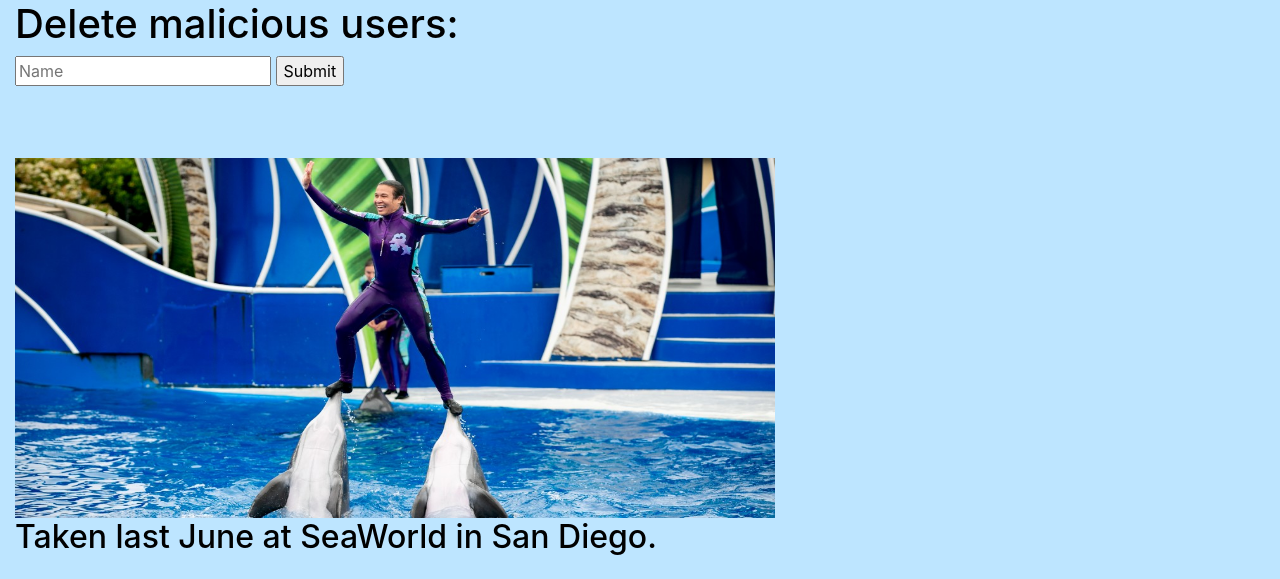
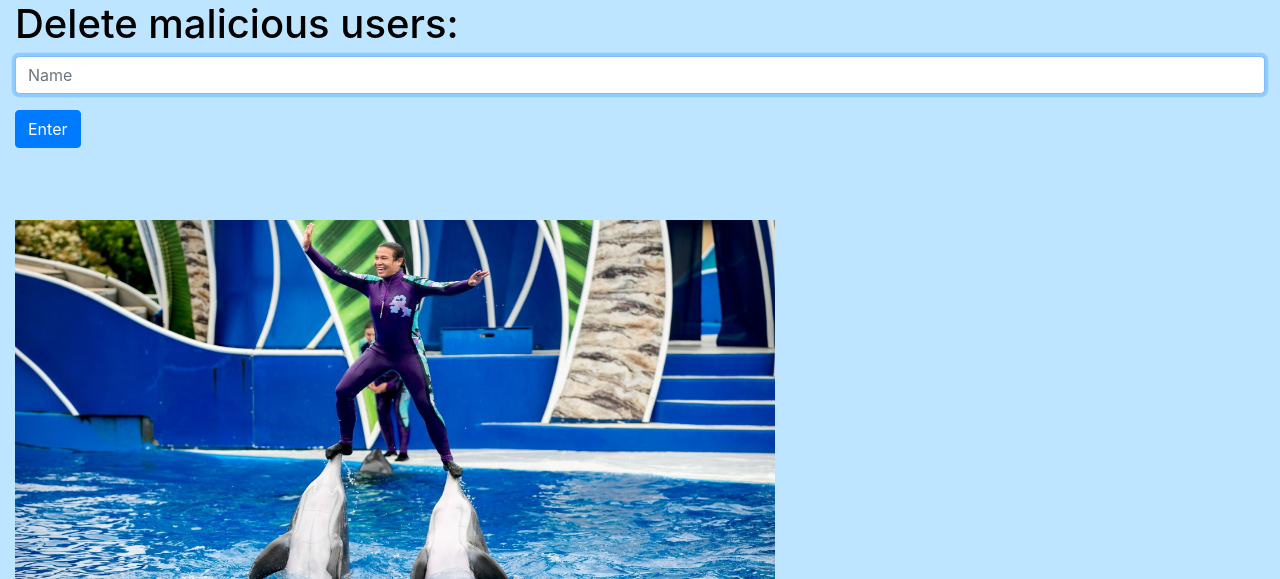
Before and after one commit to cheung0/-Dolphyn, a Flask app: page /admin in a window 1280 px wide. Shown: the part 59-638 px from the top of the page. Run offline with Flask 2, Linux system fonts and the light colour scheme; some libraries are stand-ins or nearby versions.

Commit message:
fixed images

```diff
--- a/templates/admin.html
+++ b/templates/admin.html
@@ -2,9 +2,11 @@
 {% block title %}Admin{% endblock %}
 {% block content %}
 <h1>Delete malicious users: </h1>
-    <form action-"/admin" method="post">
-        <input type="text" name="name" placeholder="Name">
-        <input type="submit">
+<form action="/admin" method="post">
+    <div class="form-group">
+        <input id='username' autocomplete="off" autofocus class="form-control" name="name" placeholder="Name" type="text">
+    </div>
+    <button id='submit' class="btn btn-primary" type="submit">Enter</button>
     </form>
 
     <br>
--- a/templates/base.html
+++ b/templates/base.html
@@ -4,6 +4,10 @@
     <title>Dolphyn: {% block title %}{% endblock %}</title>
     <link rel="stylesheet" href="https://stackpath.bootstrapcdn.com/bootstrap/4.3.1/css/bootstrap.min.css" integrity="sha384-ggOyR0iXCbMQv3Xipma34MD+dH/1fQ784/j6cY/iJTQUOhcWr7x9JvoRxT2MZw1T" crossorigin="anonymous">
     <link rel="stylesheet" href="{{ url_for('static', filename='base.css') }}">
+    <link rel="apple-touch-icon" sizes="180x180" href="/apple-touch-icon.png">
+    <link rel="icon" type="image/png" sizes="32x32" href="/favicon-32x32.png">
+    <link rel="icon" type="image/png" sizes="16x16" href="/favicon-16x16.png">
+    <link rel="manifest" href="/site.webmanifest">
     {% block head %} {% endblock %}
 <body>
     <nav class="navbar navbar-expand-lg navbar-light bg-warning">
```
Also changed, not shown: static/android-chrome-192x192.png (added), static/android-chrome-512x512.png (added), static/apple-touch-icon.png (added), static/favicon-16x16.png (added), 2 other files.
